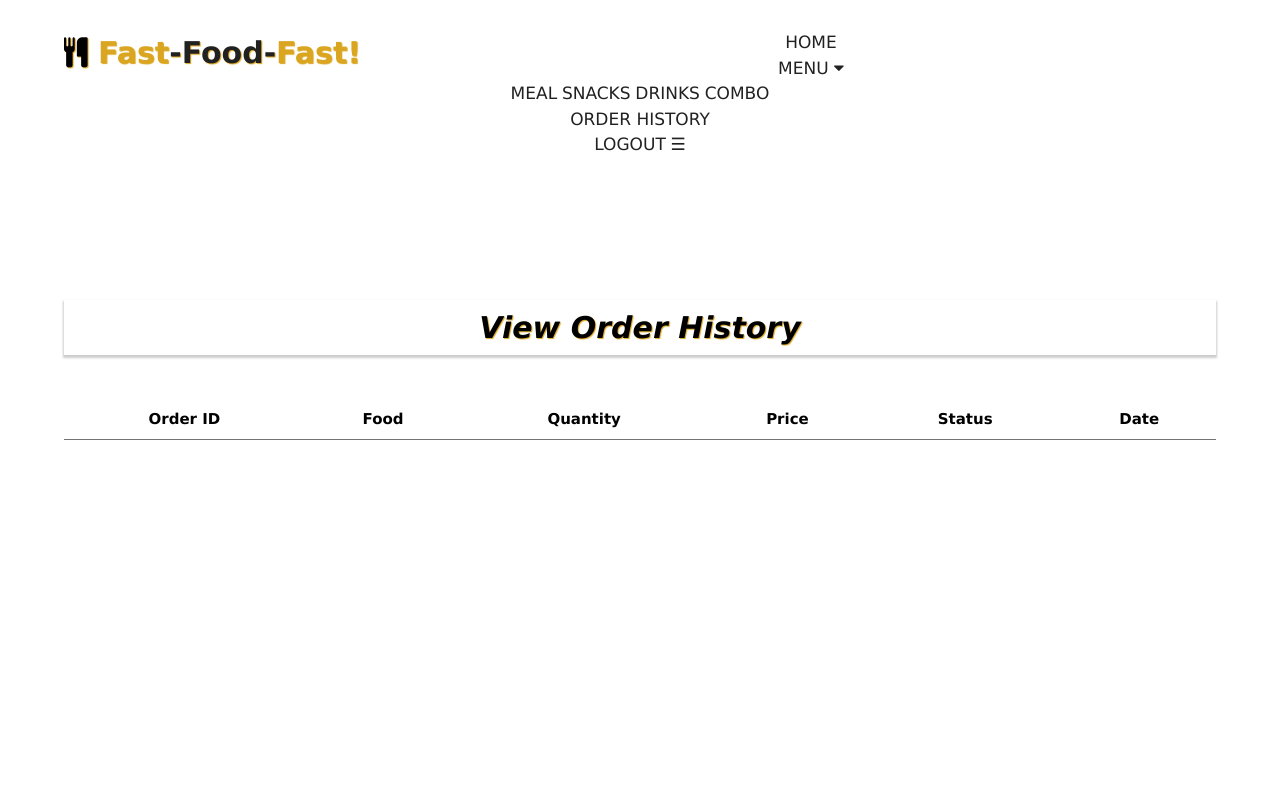
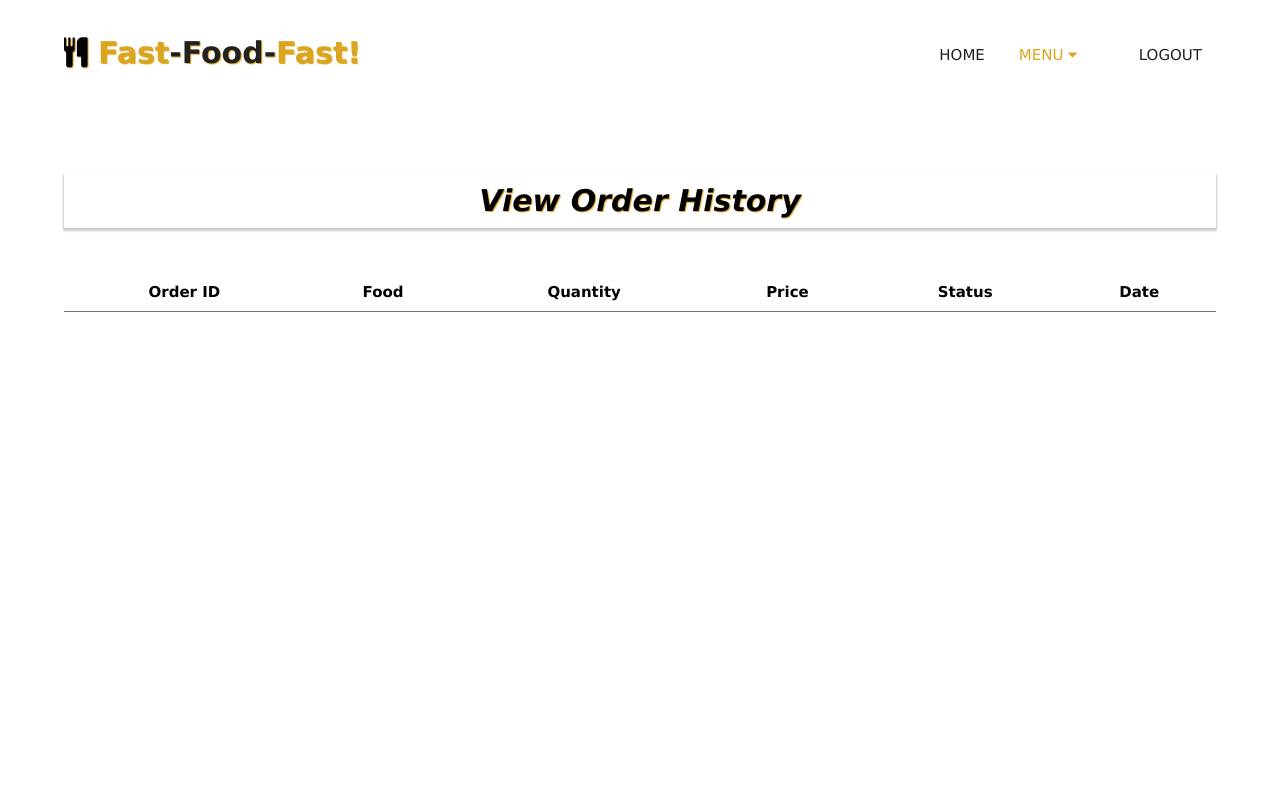
Before and after one commit to Bobsar0/Fast-Food-Fast, a website: page UI/templates/history.html in a window 1280 px wide. Shown: the top 800 px of the page. Drawn offline with Linux system fonts and the light colour scheme; no server answers.

Commit message:
remove sticky navbar from history page

```diff
--- a/UI/templates/history.html
+++ b/UI/templates/history.html
@@ -6,6 +6,7 @@
   <title>Order history</title>
   <link rel="stylesheet" href="../css/main.css">
   <link rel="stylesheet" href="../css/menu.css">
+  <link rel="stylesheet" href="../css/nav.css">
   <link rel="stylesheet" href="https://cdnjs.cloudflare.com/ajax/libs/font-awesome/4.7.0/css/font-awesome.min.css">
 </head>
 <body>
@@ -62,7 +63,6 @@
   </footer>
   <script src="../app/js/username.js"></script>
   <script src="../app/js/history.js"></script>
-  <script src="../js/scripts.js"></script>
   <script src="../js/cart.js"></script>
 </body>
 </html>
```
